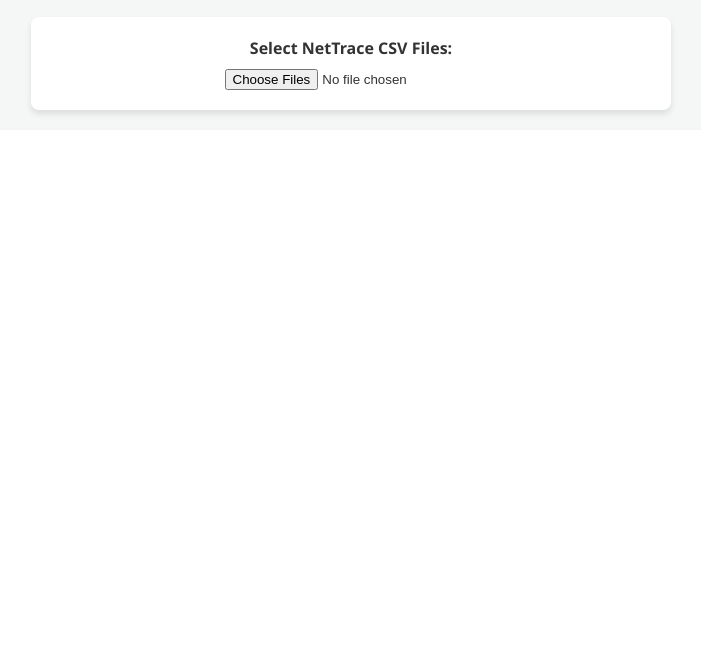
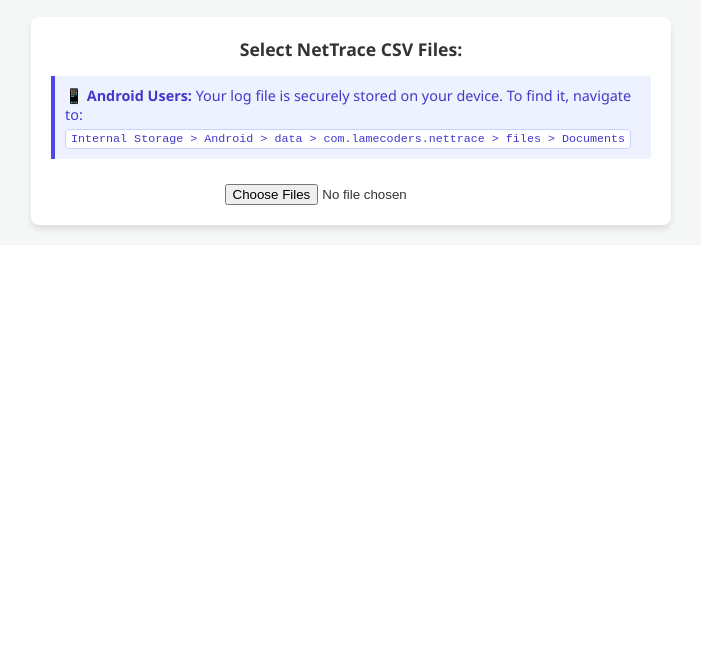
Before and after one commit to Lame-Coders/net_trace, a plain HTML site: page index.html in a window 1280 px wide. Shown: the part 147-800 px from the top of the page, without its empty margins (289-990 px from the left). Drawn offline with nearby package versions, Linux system fonts and the light colour scheme.

Commit message:
refactor: rename android package and add UX instructions

```diff
--- a/index.html
+++ b/index.html
@@ -53,7 +53,13 @@
     </div>
 
     <div class="control-panel">
-        <label for="csvFileInput"><b>Select NetTrace CSV Files:</b></label><br>
+        <label for="csvFileInput" style="font-size: 1.1em;"><b>Select NetTrace CSV Files:</b></label><br>
+
+        <div style="background-color: #eef2ff; border-left: 4px solid #4f46e5; padding: 10px; margin: 15px 0; text-align: left; font-size: 0.9em; color: #4338ca;">
+            <b>📱 Android Users:</b> Your log file is securely stored on your device. To find it, navigate to:<br>
+            <code style="background: #fff; padding: 2px 5px; border-radius: 4px; display: inline-block; margin-top: 5px; border: 1px solid #c7d2fe;">Internal Storage > Android > data > com.lamecoders.nettrace > files > Documents</code>
+        </div>
+
         <input type="file" id="csvFileInput" accept=".csv" multiple>
     </div>
 
```
Also changed, not shown: 1 other file.
